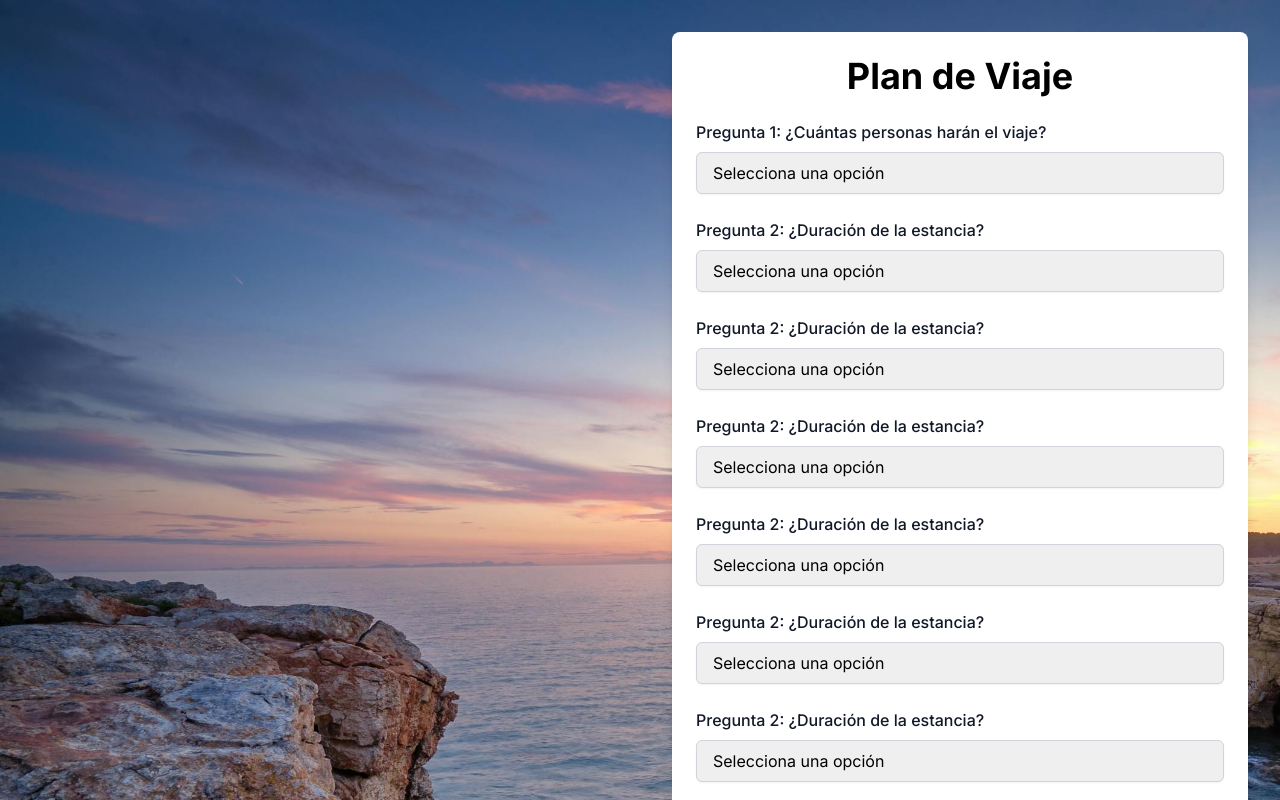
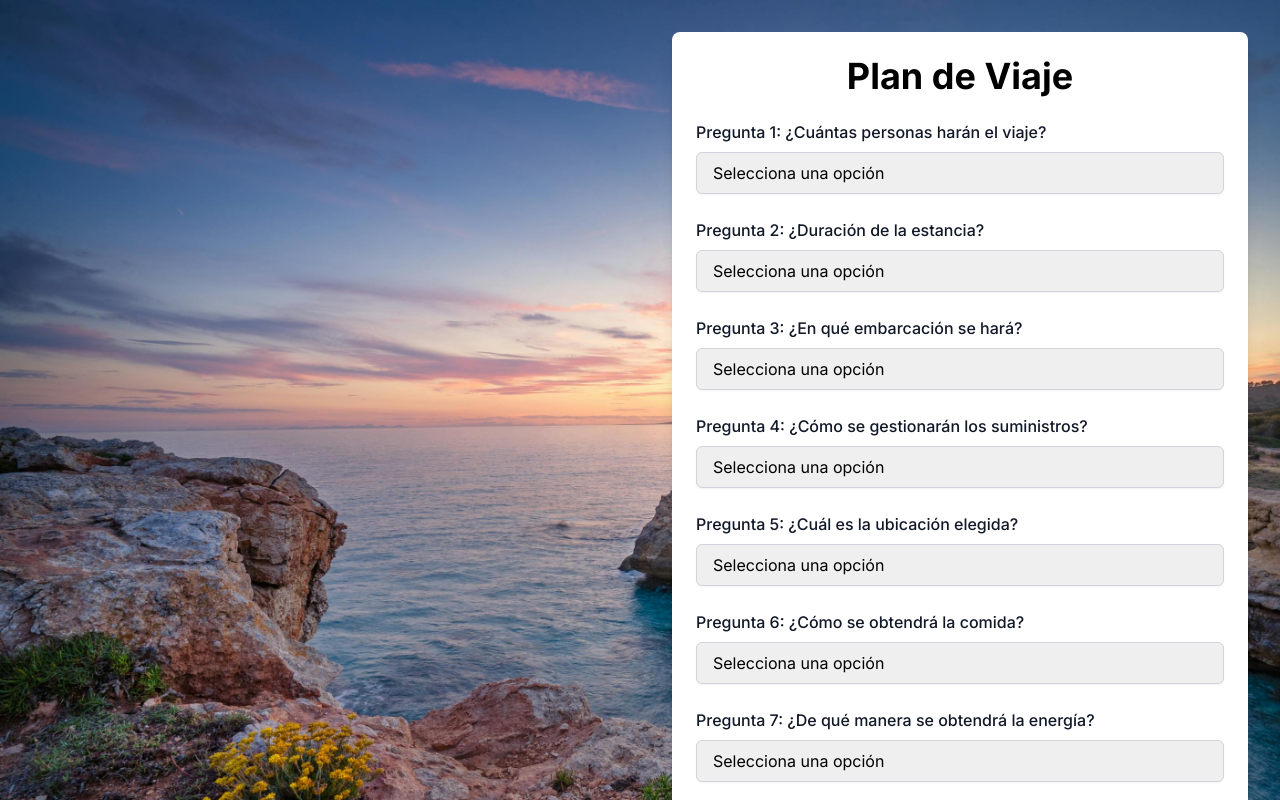
Before and after one commit to Wivi21/research_work, a Next.js app: page /planning in a window 1280 px wide. Shown: the top 800 px of the page. Built offline with nearby package versions, Linux system fonts and the light colour scheme.

Commit message:
Questions Input

```diff
--- a/src/components/views/planning/travel-plan-form.js
+++ b/src/components/views/planning/travel-plan-form.js
@@ -6,14 +6,11 @@ import {GenerateAndDownloadPDF} from '@/functions'
 const preguntas = [
   { id: 'question1', label: 'Pregunta 1: ¿Cuántas personas harán el viaje?', options: ['4 Personas', '6 Personas', '8 Personas'] },
   { id: 'question2', label: 'Pregunta 2: ¿Duración de la estancia?', options: ['2 Semanas', '1 Mes', '2 Meses'] },
-  { id: 'question3', label: 'Pregunta 2: ¿Duración de la estancia?', options: ['2 Semanas', '1 Mes', '2 Meses'] },
-  { id: 'question4', label: 'Pregunta 2: ¿Duración de la estancia?', options: ['2 Semanas', '1 Mes', '2 Meses'] },
-  { id: 'question5', label: 'Pregunta 2: ¿Duración de la estancia?', options: ['2 Semanas', '1 Mes', '2 Meses'] },
-  { id: 'question6', label: 'Pregunta 2: ¿Duración de la estancia?', options: ['2 Semanas', '1 Mes', '2 Meses'] },
-  { id: 'question7', label: 'Pregunta 2: ¿Duración de la estancia?', options: ['2 Semanas', '1 Mes', '2 Meses'] },
-  { id: 'question8', label: 'Pregunta 2: ¿Duración de la estancia?', options: ['2 Semanas', '1 Mes', '2 Meses'] },
-  { id: 'question9', label: 'Pregunta 2: ¿Duración de la estancia?', options: ['2 Semanas', '1 Mes', '2 Meses'] },
-  { id: 'question10', label: 'Pregunta 2: ¿Duración de la estancia?', options: ['2 Semanas', '1 Mes', '2 Meses'] },
+  { id: 'question3', label: 'Pregunta 3: ¿En qué embarcación se hará?', options: ['Velero', 'Catamaran', ''] },
+  { id: 'question4', label: 'Pregunta 4: ¿Cómo se gestionarán los suministros?', options: ['1r Metodo (Digny)', '2n Metodo (Kayak)', '3r Metodo (Paddle Surf)'] },
+  { id: 'question5', label: 'Pregunta 5: ¿Cuál es la ubicación elegida?', options: ['Bahia de Fornells', 'Cala Galdana', 'Son Saura'] },
+  { id: 'question6', label: 'Pregunta 6:  ¿Cómo se obtendrá la comida?', options: ['Compra en tierra', 'Mediante pesca', ''] },
+  { id: 'question7', label: 'Pregunta 7: ¿De qué manera se obtendrá la energía?', options: ['Placas Solares', 'Eolica', 'Generador de gasolina'] },
 ];
 
 export const TravelPlanForm = () => {
```
